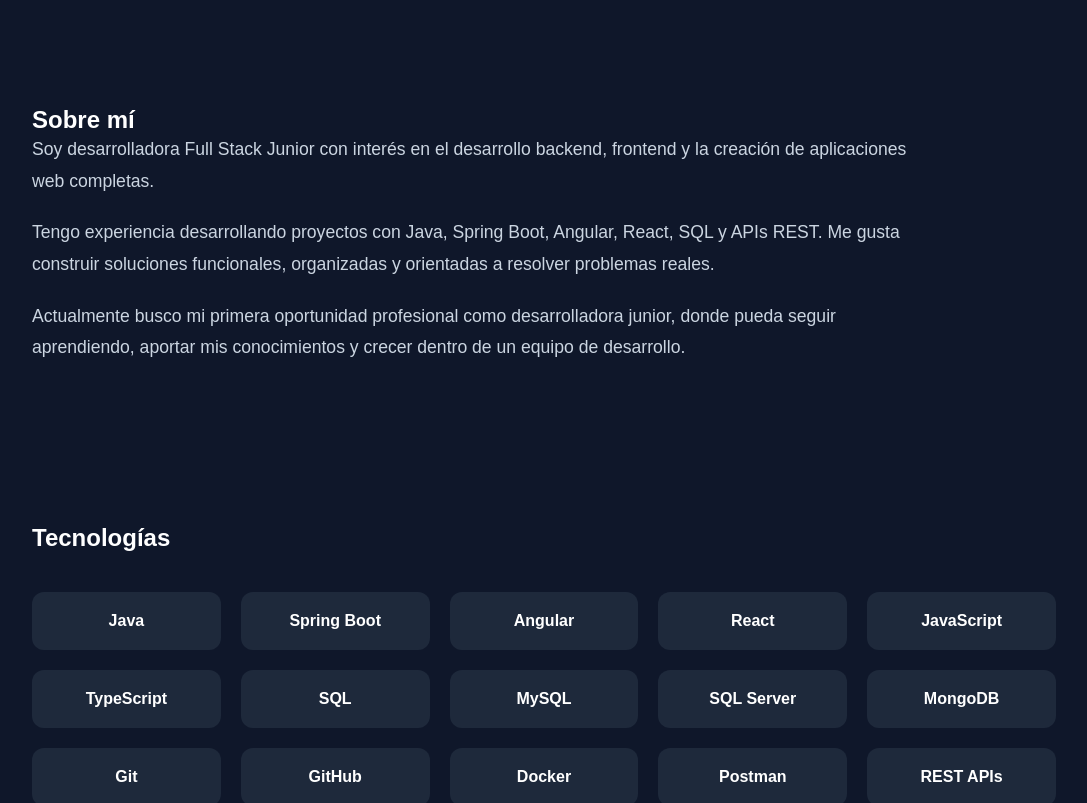
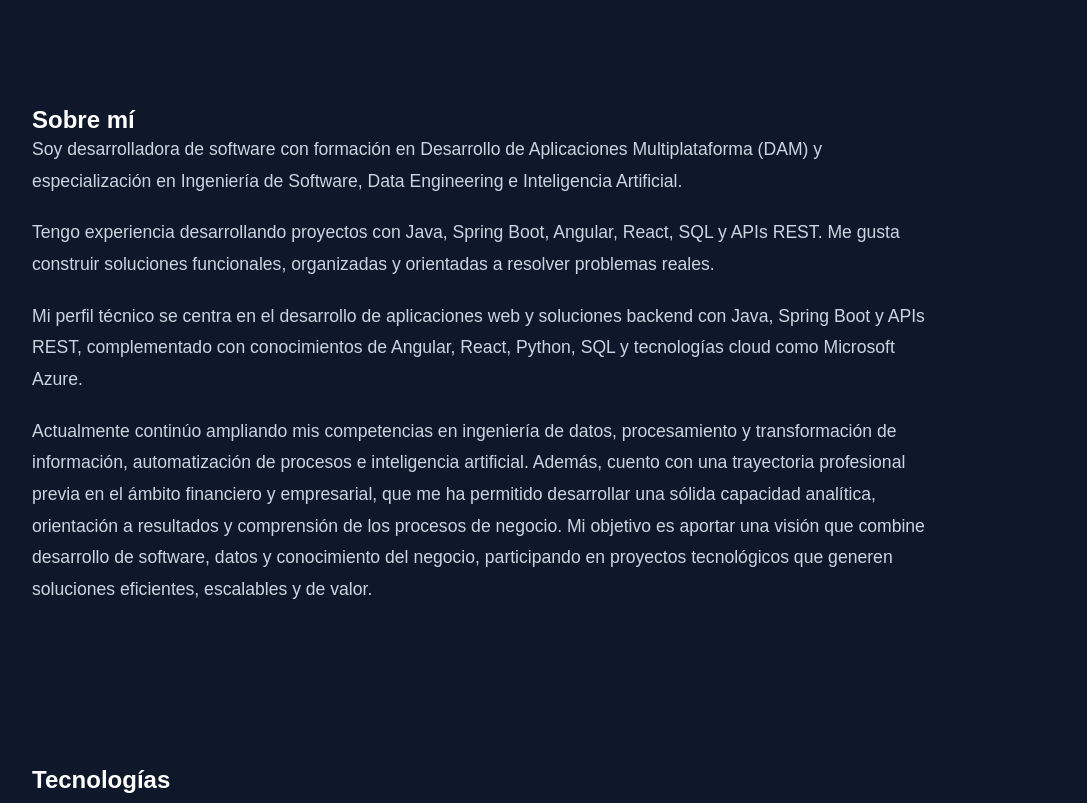
Before and after one commit to eidymanzo/Portfolio, a React (Vite) app: page / in a window 1280 px wide. Shown: the part 780-1583 px from the top of the page, without its empty margins (96-1183 px from the left). Built offline with nearby package versions, Linux system fonts and the light colour scheme.

Commit message:
Actualización sección Sobre mi

```diff
--- a/src/components/About.jsx
+++ b/src/components/About.jsx
@@ -5,8 +5,7 @@
 
       <div className="about-content">
         <p>
-          Soy desarrolladora Full Stack Junior con interés en el desarrollo
-          backend, frontend y la creación de aplicaciones web completas.
+          Soy desarrolladora de software con formación en Desarrollo de Aplicaciones Multiplataforma (DAM) y especialización en Ingeniería de Software, Data Engineering e Inteligencia Artificial.
         </p>
 
         <p>
@@ -16,9 +15,17 @@
         </p>
 
         <p>
-          Actualmente busco mi primera oportunidad profesional como
-          desarrolladora junior, donde pueda seguir aprendiendo, aportar mis
-          conocimientos y crecer dentro de un equipo de desarrollo.
+          Mi perfil técnico se centra en el desarrollo de aplicaciones web y soluciones backend con Java, Spring Boot y APIs REST, complementado con conocimientos de Angular, React, Python, SQL y tecnologías cloud como Microsoft Azure.
+        </p>
+
+        <p>
+          Actualmente continúo ampliando mis competencias en ingeniería de datos, procesamiento y transformación de información, automatización de procesos e inteligencia artificial.
+
+Además, cuento con una trayectoria profesional previa en el ámbito financiero y empresarial, que me ha permitido desarrollar una sólida capacidad analítica, orientación a resultados y comprensión de los procesos de negocio.
+
+Mi objetivo es aportar una visión que combine desarrollo de software, datos y conocimiento del negocio, participando en proyectos tecnológicos que generen soluciones eficientes, escalables y de valor.
+
+
         </p>
       </div>
     </section>
```
